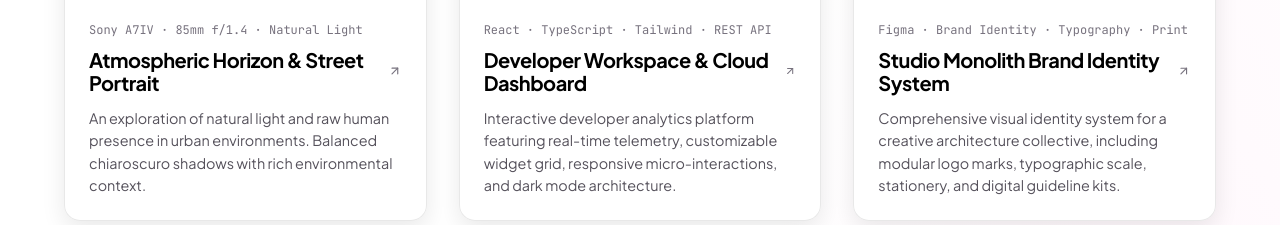
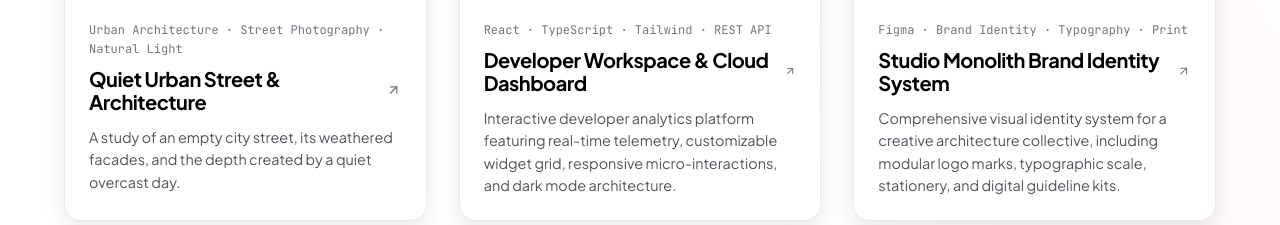
Before and after one commit to IO-bve0/my-portfolio, a plain HTML site: page index.html in a window 1280 px wide. Shown: the part 2572-2797 px from the top of the page. Drawn offline with Linux system fonts and the light colour scheme.

Commit message:
Add files via upload

```diff
--- a/index.html
+++ b/index.html
@@ -111,7 +111,7 @@
     <!-- Stats Bar -->
     <div class="hero-stats">
       <div class="stat-card">
-        <span class="stat-num">5+</span>
+        <span class="stat-num">2</span>
         <span class="stat-label">Years of Experience</span>
       </div>
       <div class="stat-card">
--- a/script.js
+++ b/script.js
@@ -17,13 +17,13 @@ const toast = msg => {
 const projects = [
   {
     id: 1,
-    title: 'Atmospheric Horizon & Street Portrait',
+    title: 'Quiet Urban Street & Architecture',
     category: 'photography',
     categoryLabel: 'Photography',
     badgeClass: 'badge-photo',
-    tags: 'Sony A7IV · 85mm f/1.4 · Natural Light',
-    desc: 'An exploration of natural light and raw human presence in urban environments. Balanced chiaroscuro shadows with rich environmental context.',
-    img: 'https://images.pexels.com/photos/1264210/pexels-photo-1264210.jpeg?auto=compress&cs=tinysrgb&w=800',
+    tags: 'Urban Architecture · Street Photography · Natural Light',
+    desc: 'A study of an empty city street, its weathered facades, and the depth created by a quiet overcast day.',
+    img: 'https://images.pexels.com/photos/18502595/pexels-photo-18502595/free-photo-of-empty-street-in-city.jpeg?auto=compress&cs=tinysrgb&w=800',
     fallbackGrad: ['#0900d6', '#ff8cd1']
   },
   {
```
